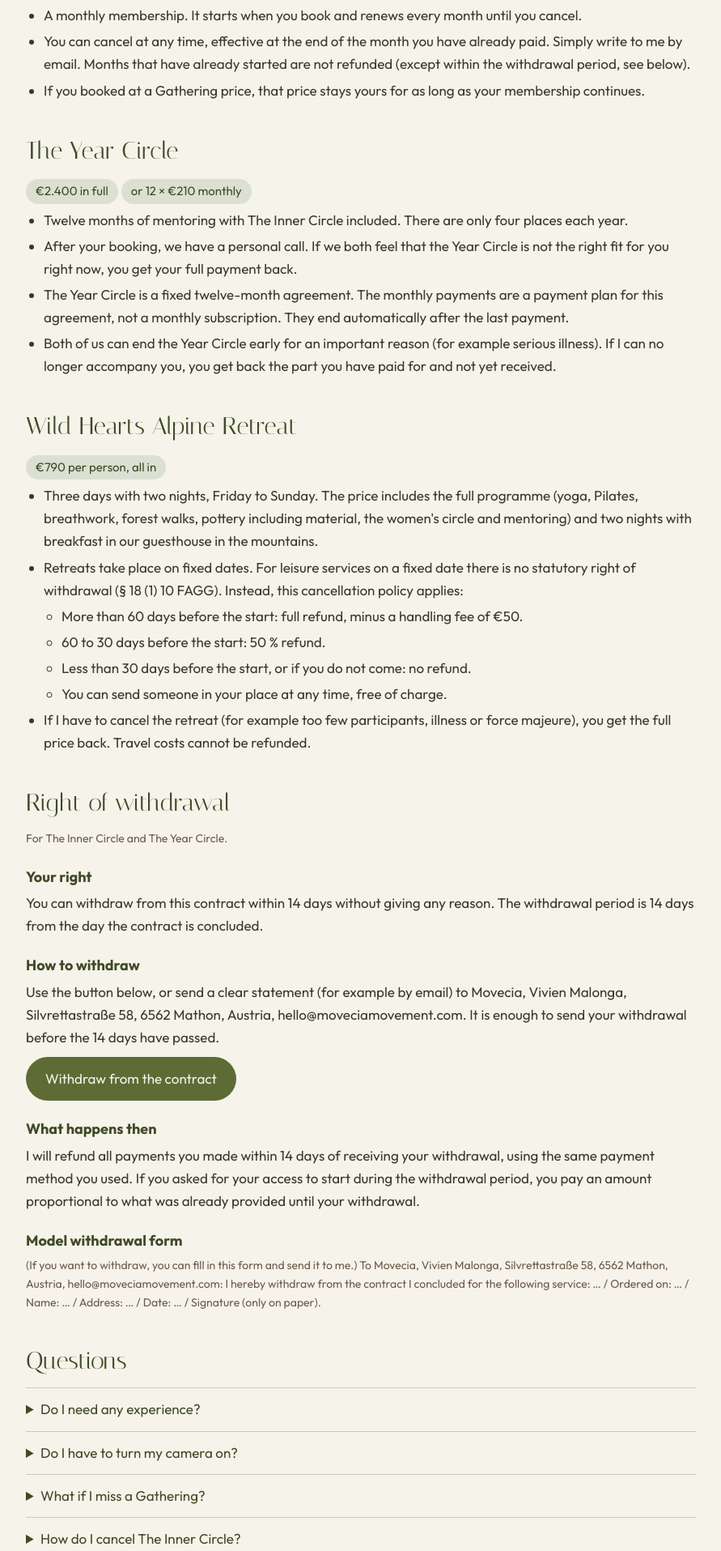
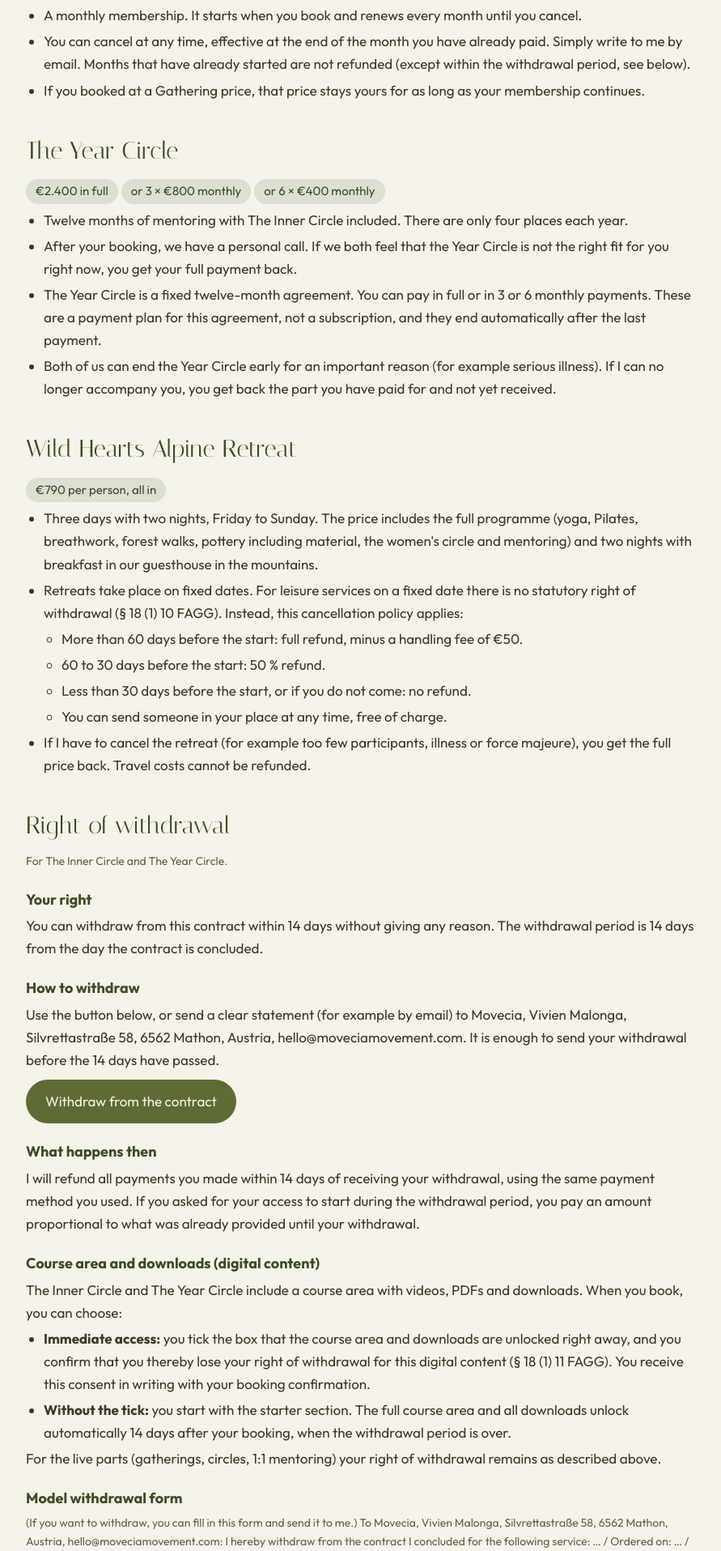
Before and after one commit to StudioFormaPottery/forma-website, a PHP site: page /wildhearts/terms/index.php in a window 1280 px wide. Shown: the part 617-2532 px from the top of the page at 81% size, without its empty margins (194-1085 px from the left). Run offline with PHP 8.4, Linux system fonts and the light colour scheme; some libraries are stand-ins or nearby versions.

Commit message:
Jahreskreis: auf einmal, 3 oder 6 Raten; freiwilliger Verzicht aufs Rücktrittsrecht für Kursbereich und Downloads mit schriftlicher Bestätigung; Bedingungen und FAQ ergänzt
Co-Authored-By: Claude Opus 5.5 <noreply@anthropic.com>
Claude-Session: https://claude.ai/code/session_019vg8fDCvqBgLJ7WiuN1NYk

```diff
--- a/api/movecia-lib.php
+++ b/api/movecia-lib.php
@@ -577,6 +577,7 @@ function mm_offer_schema(PDO $pdo): void
     )');
     $oc = array_column($pdo->query("SELECT name FROM pragma_table_info('mm_orders')")->fetchAll(), 'name');
     if (!in_array('plan', $oc, true)) { $pdo->exec("ALTER TABLE mm_orders ADD COLUMN plan TEXT NOT NULL DEFAULT 'full'"); $pdo->exec("ALTER TABLE mm_orders ADD COLUMN consent INTEGER NOT NULL DEFAULT 0"); $pdo->exec("ALTER TABLE mm_orders ADD COLUMN sub_id TEXT NOT NULL DEFAULT ''"); }
+    if (!in_array('consent_digital', $oc, true)) $pdo->exec("ALTER TABLE mm_orders ADD COLUMN consent_digital INTEGER NOT NULL DEFAULT 0");
 }
 
 /** Die drei Angebote mit Viv's Einstellungen (Titel, Text auf Englisch, regulärer Preis, Zahlungsart). */
@@ -584,7 +585,7 @@ function mm_offers(): array
 {
     $def = [
         'circle' => ['price' => 3900, 'special' => 2900, 'title' => 'The Inner Circle', 'billing' => 'monthly', 'text' => 'Your monthly circle: live gatherings, breathwork, gentle movement and a members area with rituals and affirmations. A space where women support each other and come back to themselves.'],
-        'year' => ['price' => 240000, 'special' => 199000, 'inst_count' => 12, 'inst' => 21000, 'inst_special' => 17500, 'title' => 'The Year Circle', 'billing' => 'once', 'text' => 'Twelve months together: The Inner Circle plus 1:1 mentoring for the idea that is close to your heart. Like a best friend who walks the whole year with you.'],
+        'year' => ['price' => 240000, 'special' => 199000, 'plans' => [[3, 80000, 66400], [6, 40000, 33200]], 'title' => 'The Year Circle', 'billing' => 'once', 'text' => 'Twelve months together: The Inner Circle plus 1:1 mentoring for the idea that is close to your heart. Like a best friend who walks the whole year with you.'],
         'retreat' => ['price' => 79000, 'special' => 69000, 'title' => 'Wild Hearts Alpine Retreat', 'billing' => 'once', 'text' => 'A weekend in the Austrian Alps: yoga, Pilates, forest walks, breathwork, pottery, cooking together and a women\'s circle. Lots of quiet, lots of nature, back to you.'],
     ];
     $cfg = mm_cfg('offers') ?? [];
@@ -597,10 +598,8 @@ function mm_offers(): array
             'billing' => in_array($c['billing'] ?? '', ['once', 'monthly'], true) ? $c['billing'] : $def[$k]['billing'],
             'price_cents' => max(0, (int)($c['price_cents'] ?? 0)) ?: $def[$k]['price'],
             'special_cents' => max(0, (int)($c['special_cents'] ?? 0)) ?: $def[$k]['special'],
-            // Ratenzahlung (nur Jahreskreis): Anzahl Raten, Rate regulär, Rate zum Gathering-Preis
-            'inst_count' => max(0, (int)($c['inst_count'] ?? ($def[$k]['inst_count'] ?? 0))),
-            'inst_cents' => max(0, (int)($c['inst_cents'] ?? 0)) ?: ($def[$k]['inst'] ?? 0),
-            'inst_special_cents' => max(0, (int)($c['inst_special_cents'] ?? 0)) ?: ($def[$k]['inst_special'] ?? 0),
+            // Ratenpläne (nur Jahreskreis): [Anzahl Raten, Rate regulär, Rate zum Gathering-Preis], z. B. 3 oder 6 Raten
+            'plans' => array_values(array_filter(array_map(fn($x) => [max(0, (int)($x[0] ?? 0)), max(0, (int)($x[1] ?? 0)), max(0, (int)($x[2] ?? 0))], is_array($c['plans'] ?? null) ? $c['plans'] : ($def[$k]['plans'] ?? [])), fn($x) => $x[0] >= 2 && $x[1] > 0)),
             'minutes' => max(5, min(180, (int)($c['minutes'] ?? 25))),
         ];
     }
@@ -626,9 +625,16 @@ function mm_price_en(int $cents, string $billing): string
 function mm_inst_public(string $offer, bool $live): ?array
 {
     $o = mm_offers()[$offer] ?? null;
-    if (!$o || $o['inst_count'] < 2 || $o['inst_cents'] <= 0) return null;
-    $sp = $live && $o['inst_special_cents'] > 0 && $o['inst_special_cents'] < $o['inst_cents'];
-    return ['count' => $o['inst_count'], 'regular' => mm_price_en($o['inst_cents'], 'once'), 'special' => $sp ? mm_price_en($o['inst_special_cents'], 'once') : null];
+    if (!$o || !$o['plans']) return null;
+    return array_map(fn($p) => ['plan' => 'inst' . $p[0], 'count' => $p[0], 'regular' => mm_price_en($p[1], 'once'),
+        'special' => $live && $p[2] > 0 && $p[2] < $p[1] ? mm_price_en($p[2], 'once') : null], $o['plans']);
+}
+
+/** Ratenplan zu einem Plan-Kürzel wie „inst3“, oder null. */
+function mm_plan_pick(string $offer, string $plan): ?array
+{
+    foreach (mm_offers()[$offer]['plans'] ?? [] as $p) if ('inst' . $p[0] === $plan) return $p;
+    return null;
 }
 
 function mm_spotlight(PDO $pdo, string $scope): ?array
@@ -700,7 +706,7 @@ function mm_spotlight_hide(PDO $pdo, string $scope): void
 }
 
 /** Legt eine Bestellung an und gibt die Stripe-Bezahlseite zurück. Preis wird hier am Server bestimmt. */
-function mm_order_checkout(PDO $pdo, array $sp, string $name, string $email, string $item = '', string $plan = 'full', int $consent = 0): string
+function mm_order_checkout(PDO $pdo, array $sp, string $name, string $email, string $item = '', string $plan = 'full', int $consent = 0, int $digital = 0): string
 {
     mm_offer_schema($pdo);
     if ($sp['offer'] === 'all') {
@@ -714,25 +720,26 @@ function mm_order_checkout(PDO $pdo, array $sp, string $name, string $email, str
     $amount = $special ? (int)$sp['special_cents'] : (int)$sp['regular_cents'];
     // Ratenzahlung: Rate am Server aus den Einstellungen, als Monats-Abo, das nach der letzten Rate endet
     $off = mm_offers()[$sp['offer']] ?? null;
-    $inst = $plan === 'inst' && $off && $off['inst_count'] >= 2 && $off['inst_cents'] > 0;
+    $pp = $off ? mm_plan_pick($sp['offer'], $plan) : null;
+    $inst = $pp !== null;
     if ($inst) {
-        $amount = $special && $off['inst_special_cents'] > 0 ? (int)$off['inst_special_cents'] : (int)$off['inst_cents'];
+        $amount = $special && $pp[2] > 0 && $pp[2] < $pp[1] ? $pp[2] : $pp[1];
         $sp['billing'] = 'monthly';
     }
     $tok = bin2hex(random_bytes(16));
     $test = $sp['scope'] === 'test' ? 1 : 0;
-    $pdo->prepare('INSERT INTO mm_orders (spotlight_id, scope, offer, title, billing, name, email, amount_cents, special, token, test, created_at, plan, consent) VALUES (?,?,?,?,?,?,?,?,?,?,?,?,?,?)')
-        ->execute([(int)$sp['id'], $sp['scope'], $sp['offer'], $sp['title'], $sp['billing'], mb_substr($name, 0, 80), mb_substr($email, 0, 160), $amount, $special ? 1 : 0, $tok, $test, date('c'), $inst ? 'inst' : 'full', $consent ? 1 : 0]);
+    $pdo->prepare('INSERT INTO mm_orders (spotlight_id, scope, offer, title, billing, name, email, amount_cents, special, token, test, created_at, plan, consent, consent_digital) VALUES (?,?,?,?,?,?,?,?,?,?,?,?,?,?,?)')
+        ->execute([(int)$sp['id'], $sp['scope'], $sp['offer'], $sp['title'], $sp['billing'], mb_substr($name, 0, 80), mb_substr($email, 0, 160), $amount, $special ? 1 : 0, $tok, $test, date('c'), $inst ? 'inst' . $pp[0] : 'full', $consent ? 1 : 0, $digital ? 1 : 0]);
     $oid = (int)$pdo->lastInsertId();
     $site = mm_site();
-    $price = ['currency' => 'eur', 'unit_amount' => $amount, 'product_data' => ['name' => $sp['title'] . ($inst ? ' · ' . $off['inst_count'] . ' monthly payments' : '') . ($special ? ' · Gathering price' : ''), 'description' => 'Wild Hearts Collective · Movecia, Vivien Malonga']];
+    $price = ['currency' => 'eur', 'unit_amount' => $amount, 'product_data' => ['name' => $sp['title'] . ($inst ? ' · ' . $pp[0] . ' monthly payments' : '') . ($special ? ' · Gathering price' : ''), 'description' => 'Wild Hearts Collective · Movecia, Vivien Malonga']];
     if ($sp['billing'] === 'monthly') $price['recurring'] = ['interval' => 'month'];
     $params = [
         'mode' => $sp['billing'] === 'monthly' ? 'subscription' : 'payment',
         'locale' => 'en',
         'billing_address_collection' => 'required',
         'client_reference_id' => 'wh-order-' . $oid,
-        'metadata' => ['wh_order_id' => (string)$oid, 'plan' => $inst ? 'inst' : 'full'],
+        'metadata' => ['wh_order_id' => (string)$oid, 'plan' => $inst ? 'inst' . $pp[0] : 'full'],
         'custom_text' => ['submit' => ['message' => 'By paying you accept the terms and cancellation policy: ' . $site . '/terms' . ($sp['offer'] !== 'retreat' && $consent ? ' · You asked for your access to start right away.' : '')]],
         'line_items' => [['quantity' => 1, 'price_data' => $price]],
         'expires_at' => time() + 31 * 60,
@@ -756,8 +763,8 @@ function mm_order_check(PDO $pdo, array $o): string
     }
     $email = (string)($s['customer_details']['email'] ?? $o['email']);
     $name = (string)($s['customer_details']['name'] ?? $o['name']);
-    if (($o['plan'] ?? 'full') === 'inst' && !empty($s['subscription']) && ($o['sub_id'] ?? '') === '') {
-        $cnt = (int)(mm_offers()[$o['offer']]['inst_count'] ?? 12);
+    if (str_starts_with((string)($o['plan'] ?? 'full'), 'inst') && !empty($s['subscription']) && ($o['sub_id'] ?? '') === '') {
+        $cnt = max(2, (int)substr((string)$o['plan'], 4));
         try {
             // endet kurz nach der Fälligkeit der letzten Rate, dann wird nichts mehr abgebucht
             forma_stripe('POST', '/v1/subscriptions/' . rawurlencode((string)$s['subscription']), ['cancel_at' => strtotime('+' . ($cnt - 1) . ' months +10 days')]);
@@ -768,12 +775,16 @@ function mm_order_check(PDO $pdo, array $o): string
     $u->execute([date('c'), $email, $name, $o['id']]);
     if ($u->rowCount() === 1) {
         $first = forma_first_name($name ?: 'love');
-        $cnt = (int)(mm_offers()[$o['offer']]['inst_count'] ?? 12);
-        $price = ($o['plan'] ?? 'full') === 'inst' ? $cnt . ' monthly payments of ' . mm_price_en((int)$o['amount_cents'], 'once') : mm_price_en((int)$o['amount_cents'], $o['billing']);
+        $cnt = max(2, (int)substr((string)($o['plan'] ?? 'inst0'), 4));
+        $price = str_starts_with((string)($o['plan'] ?? 'full'), 'inst') ? $cnt . ' monthly payments of ' . mm_price_en((int)$o['amount_cents'], 'once') : mm_price_en((int)$o['amount_cents'], $o['billing']);
         $site = mm_site();
         $legal = $o['offer'] === 'retreat'
             ? "Retreats take place on fixed dates, so there is no statutory right of withdrawal (§ 18 (1) 10 FAGG). Our cancellation policy applies: $site/terms"
-            : "You have a 14-day right of withdrawal. " . (($o['consent'] ?? 0) ? 'You asked for your access to start right away, so if you withdraw within 14 days you pay only for the part already used. ' : '') . "Terms, cancellation policy and the withdrawal form: $site/terms";
+            : "You have a 14-day right of withdrawal for the live parts (gatherings, circles, mentoring). " . (($o['consent'] ?? 0) ? 'You asked for them to start right away, so if you withdraw within 14 days you pay only for the part already used. ' : '')
+              . (($o['consent_digital'] ?? 0)
+                  ? 'Confirmation: you expressly agreed that the course area and downloads (digital content) are unlocked immediately, and you acknowledged that you thereby lose your right of withdrawal for this digital content (§ 18 (1) 11 FAGG). '
+                  : 'You did not choose immediate access to the course area: you start with the starter section, and the full course area and downloads unlock 14 days after your booking. ')
+              . "Terms, cancellation policy and the withdrawal form: $site/terms";
         $t = "Dear $first,\n\nthank you so much, you are in! Your booking for {$o['title']} ($price) is confirmed.\n\nI will write to you personally in the next days with everything you need for the start. If you have any questions, simply reply to this email.\n\nI am so happy to walk this way with you.\n\n$legal\nWithdraw from the contract: $site/withdraw";
         $html = '<p style="margin:0 0 6px;font-family:\'Brush Script MT\',cursive;font-size:24px;color:#5E6B35;">you are in ♡</p><h1 style="font-family:Georgia,serif;font-weight:400;font-size:30px;color:#3F4A26;margin:0 0 14px;">' . forma_h($o['title']) . '</h1>'
             . '<p>Dear ' . forma_h($first) . ',</p><p>thank you so much, your booking for <strong>' . forma_h($o['title']) . '</strong> (' . forma_h($price) . ') is confirmed.</p><p>I will write to you personally in the next days with everything you need for the start. If you have any questions, simply reply to this email.</p><p>I am so happy to walk this way with you.</p>'
--- a/api/wh-offer.php
+++ b/api/wh-offer.php
@@ -113,7 +113,7 @@ if ($act === 'buy') {
         $item = (string)($in['item'] ?? '');
         $which = $sp['offer'] === 'all' ? $item : $sp['offer'];
         if ($which !== 'retreat' && empty($in['consent'])) $out(['ok' => false, 'error' => 'Please tick the box first, so your access can start right away.'], 400);
-        $url = mm_order_checkout($pdo, $sp, $me ? (string)$me['name'] : '', $me ? (string)$me['email'] : '', $item, (string)($in['plan'] ?? 'full'), empty($in['consent']) ? 0 : 1);
+        $url = mm_order_checkout($pdo, $sp, $me ? (string)$me['name'] : '', $me ? (string)$me['email'] : '', $item, (string)($in['plan'] ?? 'full'), empty($in['consent']) ? 0 : 1, $which !== 'retreat' && !empty($in['digital']) ? 1 : 0);
         $out(['ok' => true, 'redirect' => $url]);
     } catch (Throwable $e) {
         error_log('MM order Stripe: ' . $e->getMessage());
--- a/wildhearts/gathering/index.php
+++ b/wildhearts/gathering/index.php
@@ -137,7 +137,7 @@ body.room{background:var(--earth)}
   ping(); setInterval(ping, 60000);
 })();
 </script>
-<script src="/wildhearts/gathering/offer.js?v=6"></script>
+<script src="/wildhearts/gathering/offer.js?v=7"></script>
 <script>whOffer({k: <?= json_encode($tok) ?>});</script>
 </body>
 <?php else: ?>
--- a/wildhearts/gathering/test.inc.php
+++ b/wildhearts/gathering/test.inc.php
@@ -266,7 +266,7 @@ textarea{font:inherit;font-size:17px;width:100%;min-height:220px;padding:14px 16
 </div>
 <?php endif; ?>
 
-<script src="/wildhearts/gathering/offer.js?v=6"></script>
+<script src="/wildhearts/gathering/offer.js?v=7"></script>
 <script>
 (() => {
   const $ = id => document.getElementById(id);
--- a/wildhearts/terms/index.php
+++ b/wildhearts/terms/index.php
@@ -71,11 +71,11 @@ a{color:var(--wine)}
   </ul>
 
   <h2><?= $h($y['title']) ?></h2>
-  <p><span class="price"><?= $eur($y['price_cents']) ?> <span class="en">in full</span><span class="de">auf einmal</span></span><?php if ($y['inst_count'] >= 2): ?><span class="price"><span class="en">or</span><span class="de">oder</span> <?= (int)$y['inst_count'] ?> × <?= $eur($y['inst_cents']) ?> <span class="en">monthly</span><span class="de">monatlich</span></span><?php endif; ?></p>
+  <p><span class="price"><?= $eur($y['price_cents']) ?> <span class="en">in full</span><span class="de">auf einmal</span></span><?php foreach ($y['plans'] as $pl): ?><span class="price"><span class="en">or</span><span class="de">oder</span> <?= (int)$pl[0] ?> × <?= $eur($pl[1]) ?> <span class="en">monthly</span><span class="de">monatlich</span></span><?php endforeach; ?></p>
   <ul>
     <li><span class="en">Twelve months of mentoring with The Inner Circle included. There are only four places each year.</span><span class="de">Zwölf Monate Begleitung, The Inner Circle ist inklusive. Es gibt nur vier Plätze im Jahr.</span></li>
     <li><span class="en">After your booking, we have a personal call. If we both feel that the Year Circle is not the right fit for you right now, you get your full payment back.</span><span class="de">Nach deiner Buchung führen wir ein persönliches Gespräch. Wenn wir beide spüren, dass der Jahreskreis gerade nicht das Richtige für dich ist, bekommst du deine Zahlung vollständig zurück.</span></li>
-    <li><span class="en">The Year Circle is a fixed twelve-month agreement. The monthly payments are a payment plan for this agreement, not a monthly subscription. They end automatically after the last payment.</span><span class="de">Der Jahreskreis ist eine feste Vereinbarung über zwölf Monate. Die Monatsraten sind eine Ratenzahlung dieser Vereinbarung und kein monatliches Abo. Sie enden automatisch nach der letzten Rate.</span></li>
+    <li><span class="en">The Year Circle is a fixed twelve-month agreement. You can pay in full or in 3 or 6 monthly payments. These are a payment plan for this agreement, not a subscription, and they end automatically after the last payment.</span><span class="de">Der Jahreskreis ist eine feste Vereinbarung über zwölf Monate. Du kannst auf einmal oder in 3 oder 6 Monatsraten zahlen. Die Raten sind eine Ratenzahlung dieser Vereinbarung und kein Abo, und sie enden automatisch nach der letzten Rate.</span></li>
     <li><span class="en">Both of us can end the Year Circle early for an important reason (for example serious illness). If I can no longer accompany you, you get back the part you have paid for and not yet received.</span><span class="de">Wir beide können den Jahreskreis aus wichtigem Grund vorzeitig beenden (zum Beispiel bei schwerer Krankheit). Kann ich dich nicht mehr begleiten, bekommst du den bezahlten, noch nicht erhaltenen Teil zurück.</span></li>
   </ul>
 
@@ -103,6 +103,13 @@ a{color:var(--wine)}
   <p><a class="btn" href="/withdraw"><span class="en">Withdraw from the contract</span><span class="de">Vertrag widerrufen</span></a></p>
   <h3><span class="en">What happens then</span><span class="de">Was dann passiert</span></h3>
   <p><span class="en">I will refund all payments you made within 14 days of receiving your withdrawal, using the same payment method you used. If you asked for your access to start during the withdrawal period, you pay an amount proportional to what was already provided until your withdrawal.</span><span class="de">Ich erstatte dir alle Zahlungen binnen 14 Tagen ab Eingang deines Rücktritts, mit demselben Zahlungsmittel, das du verwendet hast. Hast du verlangt, dass dein Zugang schon während der Rücktrittsfrist beginnt, zahlst du einen anteiligen Betrag für das, was bis zu deinem Rücktritt bereits erbracht wurde.</span></p>
+  <h3 id="digital"><span class="en">Course area and downloads (digital content)</span><span class="de">Kursbereich und Downloads (digitale Inhalte)</span></h3>
+  <p><span class="en">The Inner Circle and The Year Circle include a course area with videos, PDFs and downloads. When you book, you can choose:</span><span class="de">Zu The Inner Circle und dem Jahreskreis gehört ein Kursbereich mit Videos, PDFs und Downloads. Bei der Buchung kannst du wählen:</span></p>
+  <ul>
+    <li><span class="en"><strong>Immediate access:</strong> you tick the box that the course area and downloads are unlocked right away, and you confirm that you thereby lose your right of withdrawal for this digital content (§ 18 (1) 11 FAGG). You receive this consent in writing with your booking confirmation.</span><span class="de"><strong>Sofortiger Zugang:</strong> Du setzt das Häkchen, dass Kursbereich und Downloads sofort freigeschaltet werden, und bestätigst, dass du damit dein Rücktrittsrecht für diese digitalen Inhalte verlierst (§ 18 Abs. 1 Z 11 FAGG). Diese Zustimmung bekommst du mit deiner Buchungsbestätigung schriftlich.</span></li>
+    <li><span class="en"><strong>Without the tick:</strong> you start with the starter section. The full course area and all downloads unlock automatically 14 days after your booking, when the withdrawal period is over.</span><span class="de"><strong>Ohne Häkchen:</strong> Du startest mit dem Starter-Bereich. Der ganze Kursbereich und alle Downloads öffnen sich automatisch 14 Tage nach deiner Buchung, wenn die Rücktrittsfrist vorbei ist.</span></li>
+  </ul>
+  <p><span class="en">For the live parts (gatherings, circles, 1:1 mentoring) your right of withdrawal remains as described above.</span><span class="de">Für die Live-Teile (Gatherings, Kreise, 1:1-Mentoring) bleibt dein Rücktrittsrecht wie oben beschrieben bestehen.</span></p>
   <h3><span class="en">Model withdrawal form</span><span class="de">Muster-Widerrufsformular</span></h3>
   <p class="small"><span class="en">(If you want to withdraw, you can fill in this form and send it to me.) To Movecia, Vivien Malonga, Silvrettastraße 58, 6562 Mathon, Austria, <?= $h(MM_FROM_EMAIL) ?>: I hereby withdraw from the contract I concluded for the following service: … / Ordered on: … / Name: … / Address: … / Date: … / Signature (only on paper).</span><span class="de">(Wenn du den Vertrag widerrufen willst, kannst du dieses Formular ausfüllen und an mich schicken.) An Movecia, Vivien Malonga, Silvrettastraße 58, 6562 Mathon, Österreich, <?= $h(MM_FROM_EMAIL) ?>: Hiermit trete ich von dem von mir abgeschlossenen Vertrag über die Erbringung der folgenden Dienstleistung zurück: … / Bestellt am: … / Name: … / Anschrift: … / Datum: … / Unterschrift (nur auf Papier).</span></p>
 
@@ -111,7 +118,9 @@ a{color:var(--wine)}
   <details><summary><span class="en">Do I have to turn my camera on?</span><span class="de">Muss ich meine Kamera einschalten?</span></summary><p><span class="en">No. Your camera can stay on, but it doesn't have to. Please keep your microphone muted unless you want to speak.</span><span class="de">Nein. Deine Kamera darf an bleiben, muss aber nicht. Bitte lass dein Mikrofon stumm, außer du möchtest etwas sagen.</span></p></details>
   <details><summary><span class="en">What if I miss a Gathering?</span><span class="de">Was ist, wenn ich ein Gathering verpasse?</span></summary><p><span class="en">Selected Gatherings are recorded. Only I am visible in the recordings, never the participants.</span><span class="de">Ausgewählte Gatherings werden aufgezeichnet. Auf den Aufnahmen bin nur ich zu sehen, nie die Teilnehmerinnen.</span></p></details>
   <details><summary><span class="en">How do I cancel The Inner Circle?</span><span class="de">Wie kündige ich The Inner Circle?</span></summary><p><span class="en">Write me a short email. Your membership ends at the end of the month you have already paid.</span><span class="de">Schreib mir eine kurze E-Mail. Deine Mitgliedschaft endet zum Ende des bereits bezahlten Monats.</span></p></details>
-  <details><summary><span class="en">Can I pay the Year Circle in instalments?</span><span class="de">Kann ich den Jahreskreis in Raten zahlen?</span></summary><p><span class="en">Yes, in <?= (int)$y['inst_count'] ?> monthly payments. They are taken automatically and stop after the last one.</span><span class="de">Ja, in <?= (int)$y['inst_count'] ?> Monatsraten. Sie werden automatisch abgebucht und hören nach der letzten Rate auf.</span></p></details>
+  <details><summary><span class="en">Can I pay the Year Circle in instalments?</span><span class="de">Kann ich den Jahreskreis in Raten zahlen?</span></summary><p><span class="en">Yes, in 3 or 6 monthly payments, or all at once. They are taken automatically and stop after the last one.</span><span class="de">Ja, in 3 oder 6 Monatsraten oder auf einmal. Sie werden automatisch abgebucht und hören nach der letzten Rate auf.</span></p></details>
+  <details><summary><span class="en">Why is the course area not fully open right away?</span><span class="de">Warum ist der Kursbereich nicht sofort ganz offen?</span></summary><p><span class="en">It is, if you choose immediate access when you book. If you don't, you keep your full right of withdrawal, start with the starter section, and everything unlocks after 14 days.</span><span class="de">Doch, wenn du bei der Buchung den sofortigen Zugang wählst. Wenn nicht, behältst du dein volles Rücktrittsrecht, startest mit dem Starter-Bereich, und nach 14 Tagen öffnet sich alles.</span></p></details>
+  <details><summary><span class="en">Can I withdraw after booking?</span><span class="de">Kann ich nach der Buchung zurücktreten?</span></summary><p><span class="en">For The Inner Circle and The Year Circle: yes, within 14 days, using the button „Withdraw from the contract“. If you chose immediate access to the course area, the withdrawal right for that digital content no longer applies, and for live parts already used you pay a proportional amount. For the retreat, the cancellation policy above applies.</span><span class="de">Bei The Inner Circle und dem Jahreskreis: ja, innerhalb von 14 Tagen über den Knopf „Vertrag widerrufen“. Hast du den sofortigen Zugang zum Kursbereich gewählt, gilt das Rücktrittsrecht für diese digitalen Inhalte nicht mehr, und für bereits genutzte Live-Teile zahlst du anteilig. Beim Retreat gelten die Stornobedingungen oben.</span></p></details>
   <details><summary><span class="en">Can my partner or children come to the retreat?</span><span class="de">Können mein Partner oder meine Kinder zum Retreat mitkommen?</span></summary><p><span class="en">Depending on the group, partners and children can sometimes be included, and private retreats are possible too. Just ask me.</span><span class="de">Je nach Gruppe können Partner und Kinder manchmal mit eingebunden werden, und auch private Retreats sind möglich. Frag mich einfach.</span></p></details>
   <details><summary><span class="en">Do I get an invoice?</span><span class="de">Bekomme ich eine Rechnung?</span></summary><p><span class="en">Yes. Write to me if you need an invoice with your company details.</span><span class="de">Ja. Schreib mir, wenn du eine Rechnung mit deinen Firmendaten brauchst.</span></p></details>
 
```
Also changed, not shown: CLAUDE.md (+3 -2 lines), verwaltung/movecia.php (+9 -8 lines), wildhearts/gathering/offer.js (+6 -6 lines).
